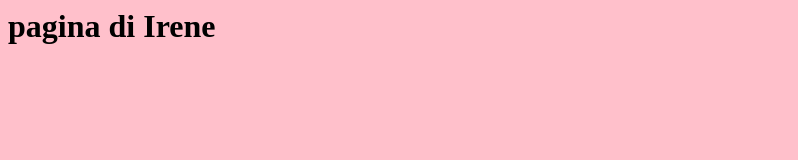
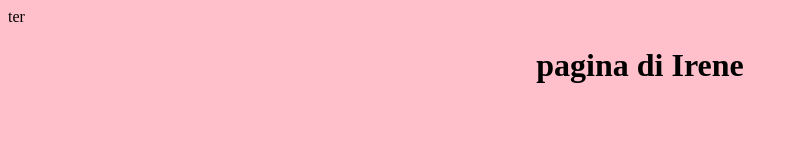
Before and after one commit to icampagnolo/icampagnolo.github.io, a plain HTML site: page intestazione.html in a window 1280 px wide. Shown: the whole page, without its empty margins (0-798 px from the left). Drawn offline with Linux system fonts and the light colour scheme.

Commit message:
Update intestazione.html

```diff
--- a/intestazione.html
+++ b/intestazione.html
@@ -1,4 +1,4 @@
-<html>
+ter<html>
 <body bgcolor="pink">
-<h1>pagina di Irene</h1> </body>
+<center><h1>pagina di Irene</h1></center>  </body>
 </html>
```
